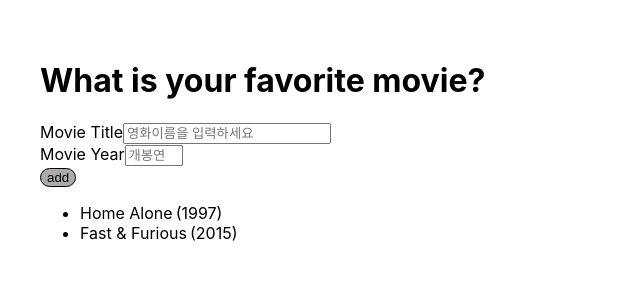
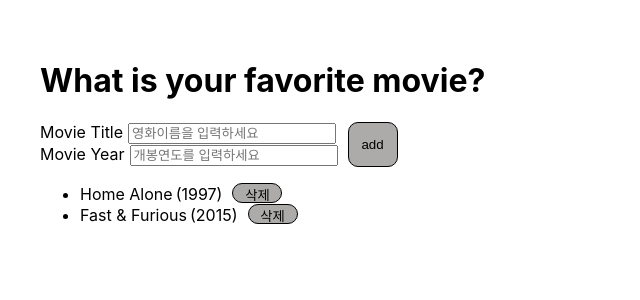
Before and after one commit to Jay881111/react-study, a React (Create React App) app in the folder react_for_study/: page / in a window 1280 px wide. Shown: the top 300 px of the page, without its empty margins (0-640 px from the left). Built offline with nearby package versions, Linux system fonts and the light colour scheme.

Commit message:
add delete function

```diff
--- a/react_for_study/src/components/MovieForm.css
+++ b/react_for_study/src/components/MovieForm.css
@@ -1,12 +1,14 @@
 .Movie {
   padding: 40px;
 }
+.MovieForm {
+  display: flex;
+}
 
-input[type="text"] {
+input[type="text"],
+[type="number"] {
+  margin-left: 5px;
   width: 200px;
-}
-input[type="number"] {
-  width: 50px;
 }
 
 ul > li > span {
@@ -14,11 +16,20 @@ ul > li > span {
 }
 
 button {
+  margin-left: 10px;
   background-color: rgb(173, 170, 170);
   border-radius: 10px;
+  width: 50px;
+  height: 45px;
   border: 1px solid black;
   cursor: pointer;
 }
+
+.show_button {
+  width: 50px;
+  height: 20px;
+}
+
 label {
   display: block;
 }
--- a/react_for_study/src/components/MovieForm.js
+++ b/react_for_study/src/components/MovieForm.js
@@ -3,12 +3,13 @@ import "./MovieForm.css";
 import ShowMovie from "./ShowMovie";
 
 function MovieForm() {
+  const [newMovieTitle, setNewMovieTitle] = useState("");
+  const [newMovieYear, setNewMovieYear] = useState("");
+
   const [movies, setMovies] = useState([
     { key: 1, title: "Home Alone", year: 1997 },
     { key: 2, title: "Fast & Furious", year: 2015 },
   ]);
-  const [newMovieTitle, setNewMovieTitle] = useState("");
-  const [newMovieYear, setNewMovieYear] = useState("");
 
   const handleSubmit = (e) => {
     e.preventDefault();
@@ -18,15 +19,24 @@ function MovieForm() {
     ]);
   };
 
+  const deleteHandler = (key) => {
+    setMovies(
+      movies.filter((movie) => {
+        return movie.key !== key;
+      })
+    );
+  };
+
   const showMovieList = (
     <ul>
-      <ShowMovie movies={movies} />
+      <ShowMovie movies={movies} deleteHandler={deleteHandler} />
     </ul>
   );
 
   return (
     <div className="Movie">
       <h1>What is your favorite movie?</h1>
+      <div className="MovieForm">
         <form onSubmit={handleSubmit}>
           <label htmlFor="movieyear">
             Movie Title
@@ -47,8 +57,9 @@ function MovieForm() {
               placeholder="개봉연도를 입력하세요"
             />
           </label>
+        </form>
         <button>add</button>
-      </form>
+      </div>
       {showMovieList}
     </div>
   );
--- a/react_for_study/src/components/ShowMovie.js
+++ b/react_for_study/src/components/ShowMovie.js
@@ -1,18 +1,23 @@
 import React from "react";
 
-function ShowMovie({ movies }) {
-  return (
-    <>
-      {movies.map((el) => {
+function ShowMovie({ movies, deleteHandler }) {
+  const showMovie = movies.map((el) => {
     return (
       <li key={el.key}>
         {el.title}
         <span>({el.year})</span>
+        <button
+          className="show_button"
+          onClick={() => {
+            deleteHandler(el.key);
+          }}
+        >
+          삭제
+        </button>
       </li>
     );
-      })}
-    </>
-  );
+  });
+  return <>{showMovie}</>;
 }
 
 export default ShowMovie;
```
Lines whose indentation alone changed are shown as unchanged.
